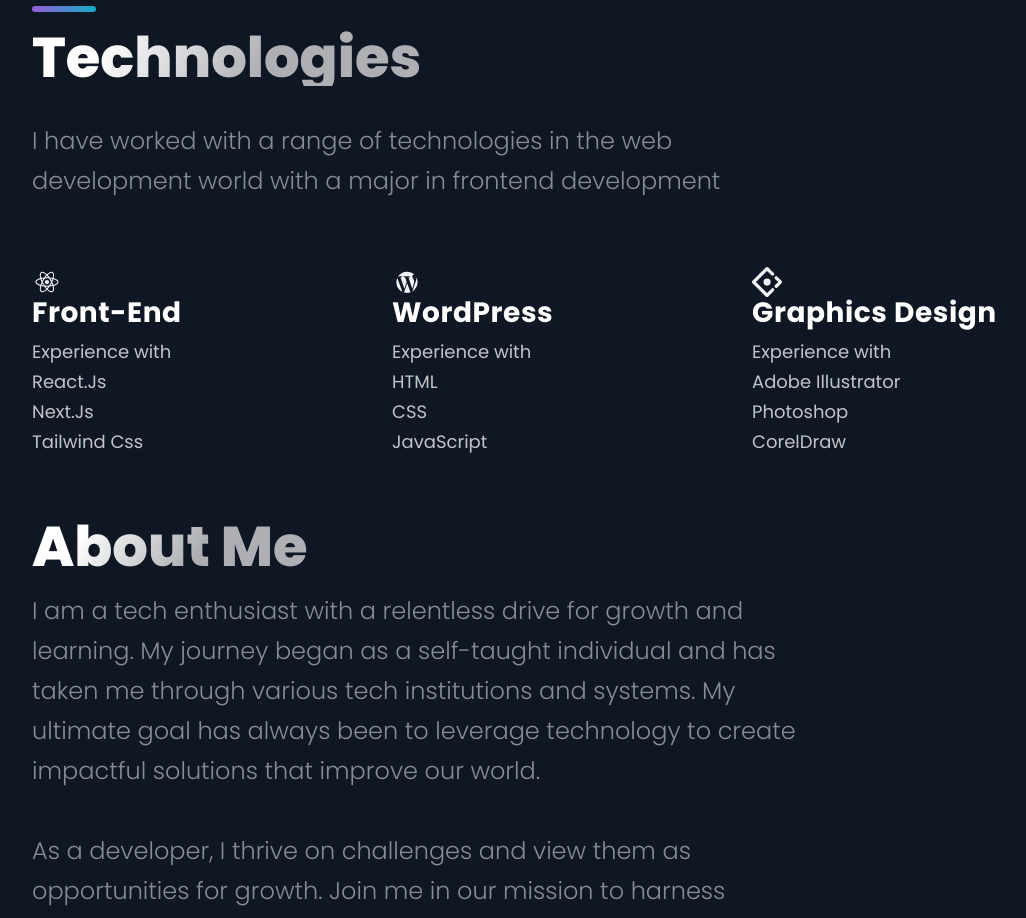
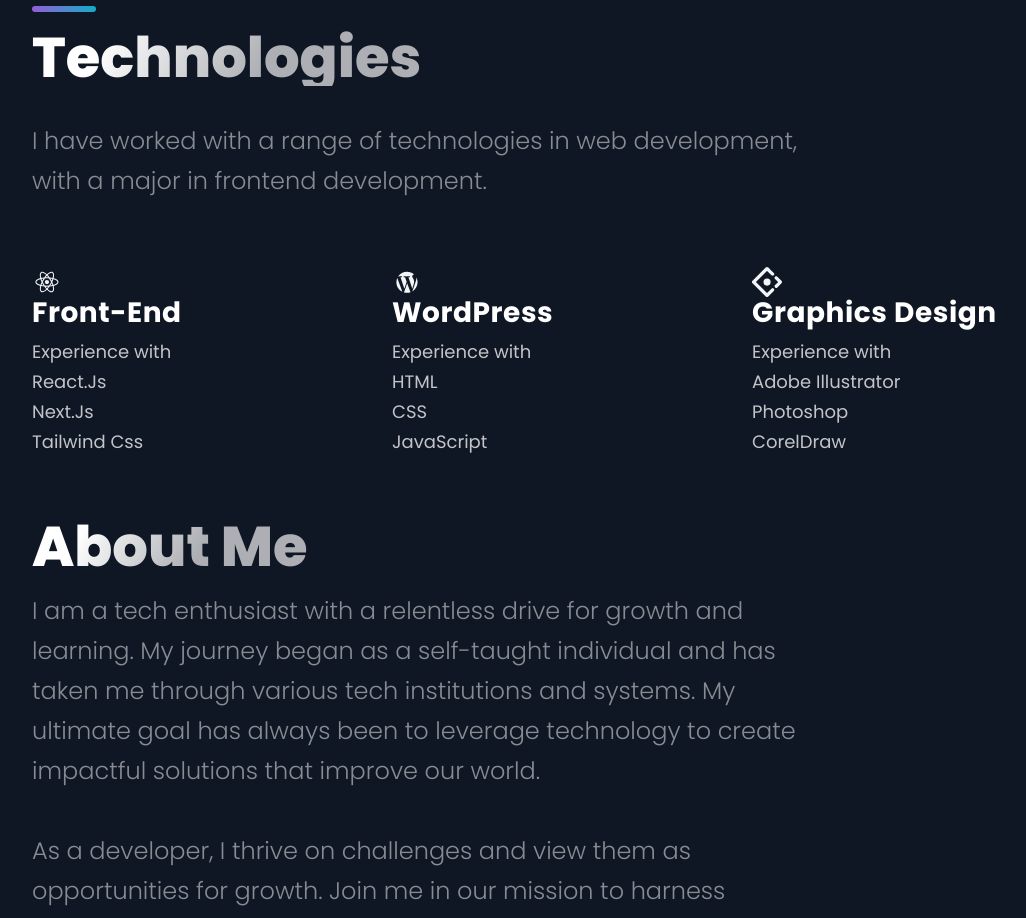
Before and after one commit to Barnabasbanny/portfolio, a Next.js app: page / in a window 1280 px wide. Shown: the part 2720-3638 px from the top of the page, without its empty margins (88-1114 px from the left). Built offline with nearby package versions, Linux system fonts and the light colour scheme; a web font is replaced by a local one.

Commit message:
made an adjustment to technologies section

```diff
--- a/src/components/Technologies/Technologies.js
+++ b/src/components/Technologies/Technologies.js
@@ -11,7 +11,7 @@
     <SectionTitle>Technologies</SectionTitle>
     <br></br>
     <SectionText>
-      I have worked with a range of technologies in the web development world with a major in frontend development
+      I have worked with a range of technologies in web development, with a major in frontend development.
     </SectionText>
     <List>
       <ListItem>
```
